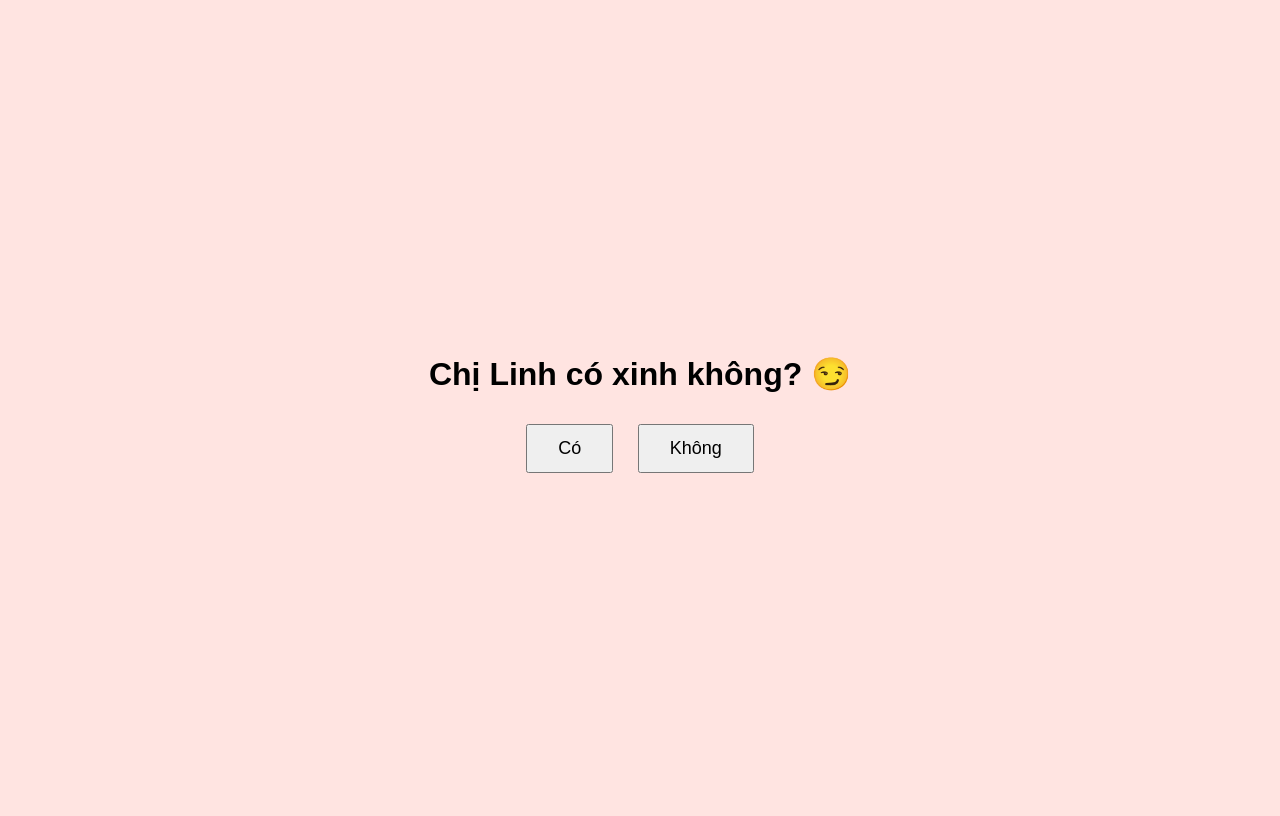
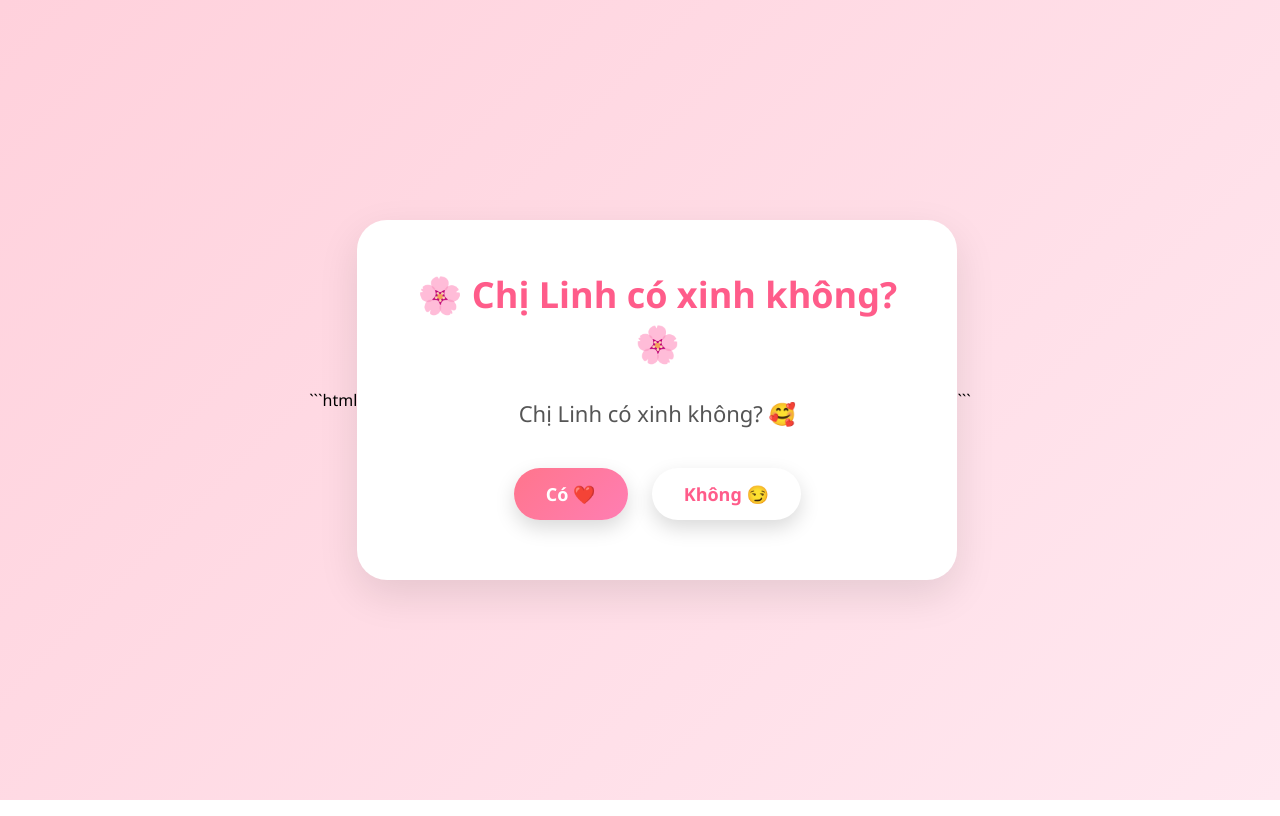
Before and after one commit to manhnguyen2909z/funny, a plain HTML site: page index.html in a window 1280 px wide. Drawn offline with Linux system fonts and the light colour scheme.

Commit message:
Update index.html

````diff
--- a/index.html
+++ b/index.html
@@ -1,66 +1,139 @@
+```html
 <!DOCTYPE html>
 <html lang="vi">
 <head>
 <meta charset="UTF-8">
-<title>Bạn có xinh không?</title>
+<meta name="viewport" content="width=device-width, initial-scale=1.0">
+<title>Chị Linh có xinh không?</title>
+
 <style>
+*{
+    margin:0;
+    padding:0;
+    box-sizing:border-box;
+    font-family: "Segoe UI", sans-serif;
+}
+
 body{
+    height:100vh;
     display:flex;
     justify-content:center;
     align-items:center;
-    height:100vh;
-    background:#ffe4e1;
-    font-family:Arial;
+    background:linear-gradient(135deg,#ffd1dc,#ffe8f0);
 }
 
-.box{
+.card{
+    background:white;
+    padding:50px;
+    border-radius:30px;
     text-align:center;
+    box-shadow:0 15px 40px rgba(0,0,0,.1);
+    width:90%;
+    max-width:600px;
+}
+
+h1{
+    color:#ff5c8a;
+    margin-bottom:30px;
+    font-size:36px;
+}
+
+p{
+    font-size:22px;
+    margin-bottom:30px;
+    color:#555;
 }
 
 button{
-    padding:12px 30px;
+    border:none;
+    padding:14px 32px;
+    margin:10px;
+    border-radius:999px;
     font-size:18px;
-    margin:10px;
+    font-weight:600;
     cursor:pointer;
+    transition:.25s;
+    box-shadow:0 8px 20px rgba(0,0,0,.15);
+}
+
+.yes{
+    background:linear-gradient(135deg,#ff758c,#ff7eb3);
+    color:white;
+}
+
+.no{
+    background:white;
+    color:#ff5c8a;
+}
+
+button:hover{
+    transform:translateY(-3px);
+}
+
+.result{
+    font-size:28px;
+    color:#ff5c8a;
+    line-height:1.8;
 }
 </style>
 </head>
 <body>
 
-<div class="box">
-    <h1>Chị Linh có xinh không? 😏</h1>
+<div class="card">
+    <h1>🌸 Chị Linh có xinh không? 🌸</h1>
 
-    <button id="yesBtn">Có</button>
-    <button id="noBtn">Không</button>
+    <p id="question">
+        Chị Linh có xinh không? 🥰
+    </p>
+
+    <div id="actions">
+        <button class="yes" onclick="showResult()">Có ❤️</button>
+        <button class="no" onclick="nextQuestion()">Không 😏</button>
+    </div>
 </div>
 
 <script>
-const yesBtn = document.getElementById("yesBtn");
+const questions = [
+    "Chị Linh chắc chưa? 🤔",
+    "Chị Linh soi gương hôm nay chưa? 😏",
+    "Chị Linh có đang khiêm tốn quá không? 😌",
+    "Chị Linh có muốn trả lời lại không? 😂",
+    "AI đang kiểm tra dữ liệu... 🤖",
+    "Hệ thống phát hiện câu trả lời chưa chính xác 😆"
+];
 
-yesBtn.addEventListener("mouseover", () => {
-    const x = Math.random() * (window.innerWidth - 100);
-    const y = Math.random() * (window.innerHeight - 50);
+let index = 0;
 
-    yesBtn.style.position = "fixed";
-    yesBtn.style.left = x + "px";
-    yesBtn.style.top = y + "px";
-});
+function nextQuestion(){
+    if(index < questions.length){
+        document.getElementById("question").innerText = questions[index];
+        index++;
+    }else{
+        showResult();
+    }
+}
 
-document.getElementById("noBtn").addEventListener("click", () => {
-    document.body.innerHTML = `
-        <div style="
-            height:100vh;
-            display:flex;
-            justify-content:center;
-            align-items:center;
-            font-size:40px;
-            color:#ff4081;
-        ">
-            😆 Thành thật là đức tính tốt!
+function showResult(){
+    document.querySelector(".card").innerHTML = `
+        <div class="result">
+            ❤️ KẾT QUẢ XÁC MINH ❤️
+            <br><br>
+            ✔ Dễ thương
+            <br>
+            ✔ Xinh
+            <br>
+            ✔ Cười đẹp
+            <br>
+            ✔ Trả lời chưa khách quan
+            <br><br>
+            🌸 Kết luận cuối cùng:
+            <br>
+            <b>Chị Linh xinh nhé ❤️</b>
         </div>
     `;
-});
+}
 </script>
 
 </body>
 </html>
+```
````
